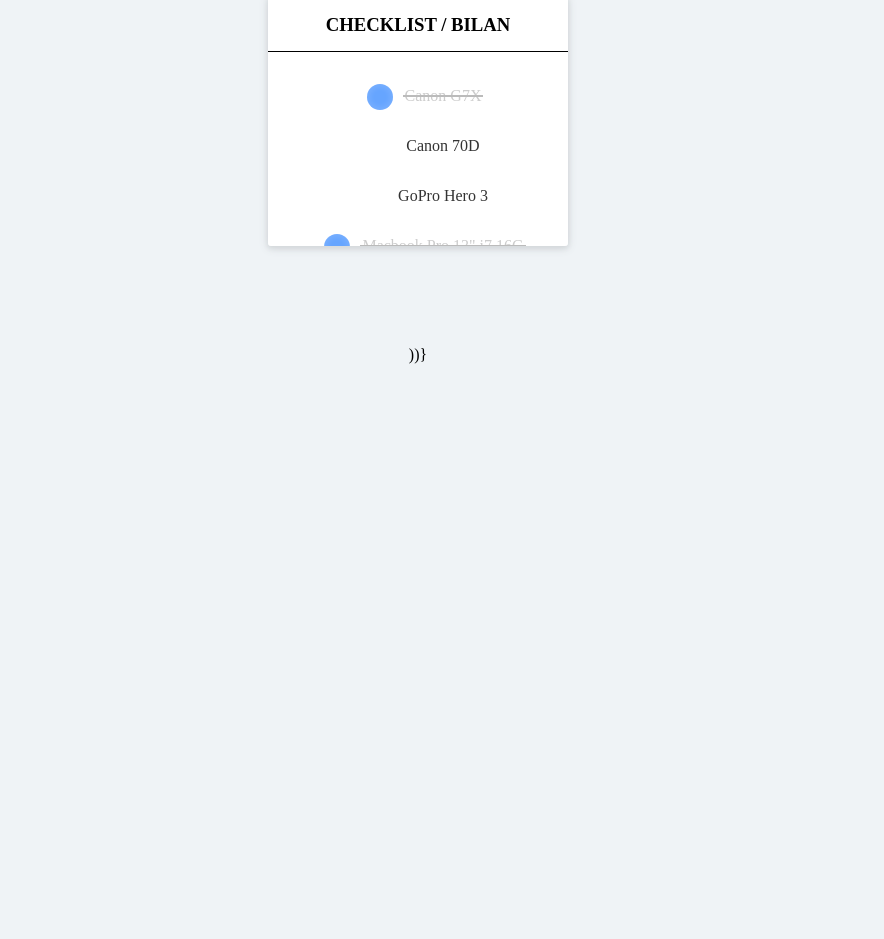
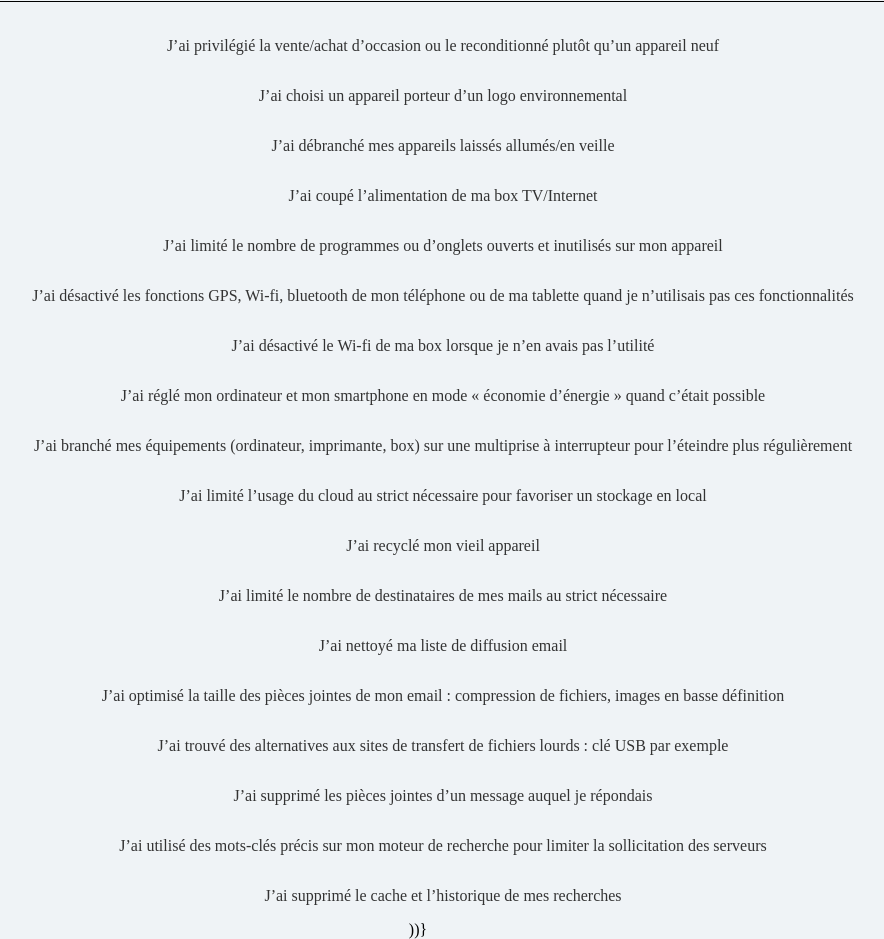
Before and after one commit to MohamedKerkeb/Hack3, a React (Create React App) app in the folder front/oikos/: page /main in a window 1280 px wide. Shown: the part 760-1699 px from the top of the page, without its empty margins (222-1106 px from the left). Before the commit the page ends 1124 px from the top, so only its background shows below. Built offline with nearby package versions, Linux system fonts and the light colour scheme.

Commit message:
adding checklist element

```diff
--- a/front/oikos/src/pages/Main.js
+++ b/front/oikos/src/pages/Main.js
@@ -34,17 +34,36 @@
                 </div>
             </div>
         </div>
-        <div class="list">
+        <div classNames="list">
         <h3>CHECKLIST / BILAN</h3>
-            <label><input class="item" type="checkbox" checked/><span>Canon G7X</span></label>
-            <label><input class="item" type="checkbox"/><span>Canon 70D</span></label>
-            <label><input class="item" type="checkbox"/><span>GoPro Hero 3</span></label>
-            <label><input class="item" type="checkbox" checked/><span>Macbook Pro 13" i7 16G</span></label>
-            <label><input class="item" type="checkbox"/><span>Rode GoMic Pro</span></label>
-            <label><input class="item" type="checkbox" checked/><span>SDXC 32G 300MB/s</span></label>
-            <label><input class="item" type="checkbox"/><span>External Hard Disk 2TB HDD</span></label>
-            <label><input class="item" type="checkbox"/><span>Joby Gorillapod</span></label>
-            <label><input class="item" type="checkbox"/><span>Coffe</span></label>
+            <label><input className="item" type="checkbox" /><span>J’ai privilégié la vente/achat d’occasion ou le reconditionné plutôt qu’un appareil neuf</span></label>
+            <label><input className="item" type="checkbox"/><span>J’ai choisi un appareil porteur d’un logo environnemental</span></label>
+            <label><input className="item" type="checkbox"/><span>J’ai débranché mes appareils laissés allumés/en veille</span></label>
+            <label><input className="item" type="checkbox"/><span>J’ai coupé l’alimentation de ma box TV/Internet</span></label>
+            <label><input className="item" type="checkbox"/><span>J’ai limité le nombre de programmes ou d’onglets ouverts et inutilisés sur mon appareil</span></label>
+            <label><input className="item" type="checkbox" /><span>J’ai désactivé les fonctions GPS, Wi-fi, bluetooth de mon téléphone ou de ma tablette quand je n’utilisais pas ces fonctionnalités</span></label>
+            <label><input className="item" type="checkbox"/><span>J’ai désactivé le Wi-fi de ma box lorsque je n’en avais pas l’utilité</span></label>
+            <label><input className="item" type="checkbox"/><span>J’ai réglé mon ordinateur et mon smartphone en mode « économie d’énergie » quand c’était possible</span></label>
+            <label><input className="item" type="checkbox"/><span>J’ai branché mes équipements (ordinateur, imprimante, box) sur une multiprise à interrupteur pour l’éteindre plus régulièrement</span></label>
+            <label><input className="item" type="checkbox"/><span>J’ai limité l’usage du cloud au strict nécessaire pour favoriser un stockage en local</span></label>
+            <label><input className="item" type="checkbox"/><span>J’ai recyclé mon vieil appareil
+</span></label>
+            <label><input className="item" type="checkbox"/><span>J’ai limité le nombre de destinataires de mes mails au strict nécessaire
+</span></label>
+            <label><input className="item" type="checkbox"/><span>J’ai nettoyé ma liste de diffusion email
+</span></label>
+            <label><input className="item" type="checkbox"/><span>J’ai optimisé la taille des pièces jointes de mon email : compression de fichiers, images en basse définition
+</span></label>
+            <label><input className="item" type="checkbox"/><span>J’ai trouvé des alternatives aux sites de transfert de fichiers lourds : clé USB par exemple
+</span></label>
+            <label><input className="item" type="checkbox"/><span>J’ai supprimé les pièces jointes d’un message auquel je répondais
+</span></label>
+            <label><input className="item" type="checkbox"/><span>J’ai utilisé des mots-clés précis sur mon moteur de recherche pour limiter la sollicitation des serveurs
+</span></label>
+            <label><input className="item" type="checkbox"/><span>J’ai supprimé le cache et l’historique de mes recherches
+</span></label>
+
+
         </div>
       </div>
     );
```
